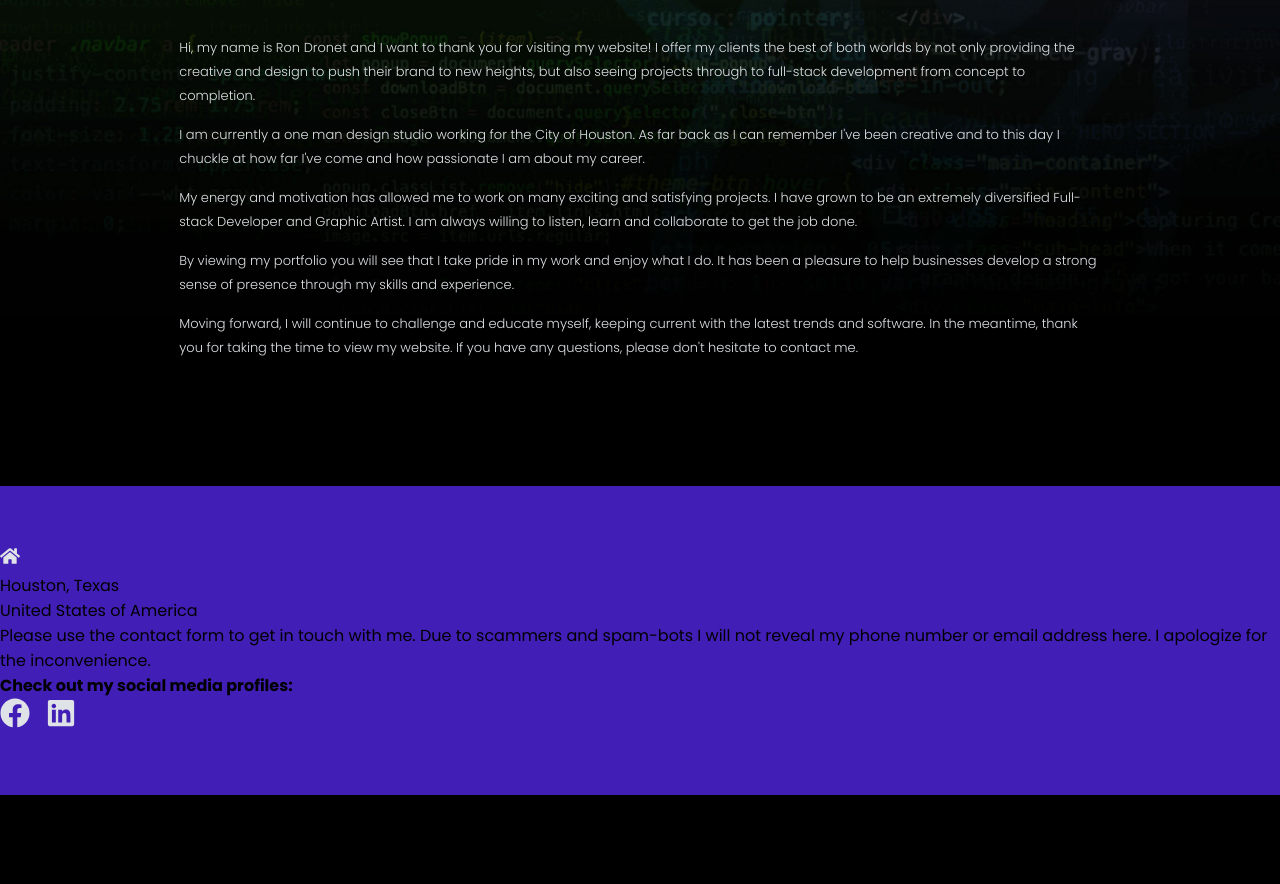
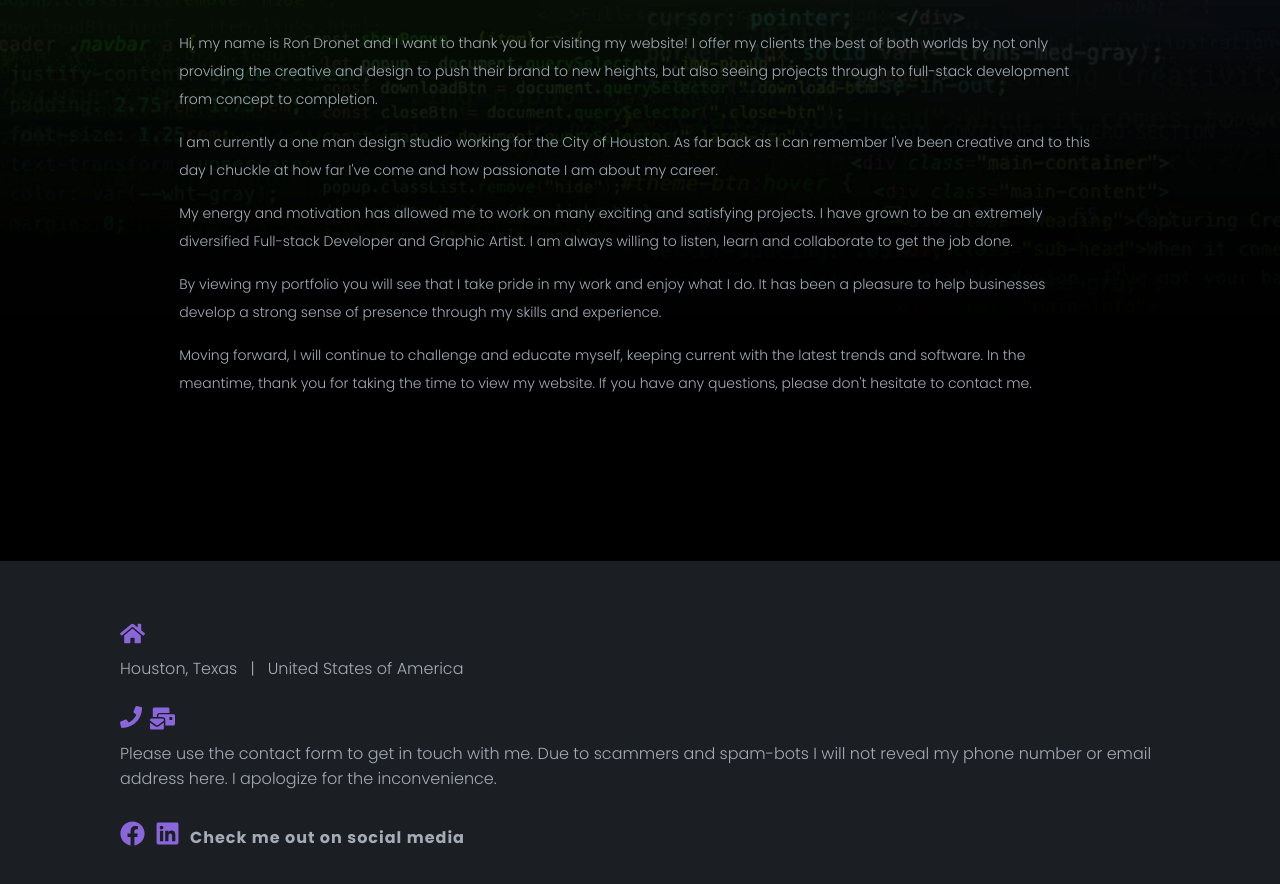
Before and after one commit to DronetDevDesign/dronetdevdesign-app, a React (Create React App) app: page / in a window 1280 px wide. Shown: the part 486-1370 px from the top of the page. Before the commit the page ends 1281 px from the top, so only its background shows below. Built offline with nearby package versions, Linux system fonts and the light colour scheme.

Commit message:
creating footer component and css styles

```diff
--- a/src/components/Footer.js
+++ b/src/components/Footer.js
@@ -1,6 +1,6 @@
 import './FooterStyles.css';
 import React from 'react';
-import { FaHome, FaLinkedin, FaFacebook } from 'react-icons/fa';
+import { FaHome, FaLinkedin, FaFacebook, FaPhone, FaMailBulk } from 'react-icons/fa';
 
 const Footer = () => {
   return (
@@ -8,21 +8,29 @@ const Footer = () => {
       <div className='footer-container'>
         <div className='contact'>
           <div className='address'>
-            <FaHome size={20} style={{color: '#DFE2E6', marginRight: '32px'}} />
+            <div className='icons'>
+              <FaHome size={25} style={{ color: '#8A66DB', marginRight: '8px' }} />
+            </div>
             <div>
-              <p>Houston, Texas</p>
-              <p>United States of America</p>
+              <p>Houston, Texas &nbsp; | &nbsp; United States of America</p>
             </div>
           </div>
-          <div className='contact-me'></div>
-          <p>Please use the contact form to get in touch with me. Due to scammers and spam-bots I will not reveal my phone number or email address here. I apologize for the inconvenience.</p>
+          <div className='contact-section'>
+            <div className='contact-me'>
+              <div className='icons'>
+                <FaPhone size={22} style={{ color: '#8A66DB', marginRight: '8px' }} />
+                <FaMailBulk size={25} style={{ color: '#8A66DB', marginRight: '8px' }} />
+              </div>
+              <p>Please use the contact form to get in touch with me. Due to scammers and spam-bots I will not reveal my phone number or email address here. I apologize for the inconvenience.</p>
+            </div>
+          </div>
         </div>
         <div className='social-media'>
-          <h4>Check out my social media profiles:</h4>
           <div className='social-icons'>
-            <FaFacebook size={30} style={{ color: '#DFE2E6', marginRight: '16px' }} />
-            <FaLinkedin size={30} style={{ color: '#DFE2E6', marginRight: '32px' }} />
+            <FaFacebook size={25} style={{ color: '#8A66DB', marginRight: '10px' }} />
+            <FaLinkedin size={25} style={{ color: '#8A66DB', marginRight: '10px' }} />
           </div>
+          <h4>Check me out on social media</h4>
         </div>
       </div>
     </div>
--- a/src/components/FooterStyles.css
+++ b/src/components/FooterStyles.css
@@ -1,5 +1,56 @@
 .footer {
   width: 100%;
-  padding: 60px 0;
-  background-color: var(--accent-color-purple);
+  padding: 60px 70px;
+  background-color: var(--accent-color-darker-grey);
+  margin-top: 75px;
 }
+
+.footer-container {
+  max-width: 1040px;
+  margin: auto;
+  display: flex;
+  flex-wrap: wrap;
+}
+
+.contact {
+  display: block;
+  margin-bottom: 30px;
+}
+
+.address {
+  margin-bottom: 25px;
+}
+
+.footer p {
+  color: var(--accent-color-lt-grey);
+  font-weight: 300;
+}
+
+.contact-section {
+  display: block;
+}
+
+.icons {
+  display: flex;
+  padding-bottom: 10px;
+}
+
+.contact-me p {
+  color: var(--accent-color-lt-grey);
+}
+
+.social-media {
+  display: flex;
+  align-items: center;
+}
+
+
+.social-media h4 {
+  color: var(--accent-color-lt-grey);
+  padding-right: 10px;
+  letter-spacing: 1px;
+}
+
+/* @media screen and (max-width: 769px) {
+
+} */
--- a/src/components/HeroSectionStyles.css
+++ b/src/components/HeroSectionStyles.css
@@ -23,7 +23,7 @@ img {
   top: 50%;
   left: 50%;
   text-align: center;
-  margin: 125px 0;
+  margin: 145px 0;
 }
 
 .hero-content h1 {
@@ -80,18 +80,18 @@ img {
 }
 
 .hero-content .about-me-text p {
-  font-size: 13px;
+  font-size: 14px;
   font-weight: 300;
   padding-top: 15px;
   text-align: left;
-  color: var(--accent-color-pale-grey);
-  line-height: 24px;
+  color: var(--accent-color-lt-grey);
+  line-height: 28px;
 }
 
 .about-me-text {
   margin: auto;
   width: 90%;
-  margin-top: 45px;
+  margin-top: 35px;
 }
 
 @media screen and (max-width: 769px) {
--- a/src/components/NavStyles.css
+++ b/src/components/NavStyles.css
@@ -1,7 +1,7 @@
 /* HEADER & NAVIGATION MENU */
 .header {
   width: 100%;
-  height: 90px;
+  height: 80px;
   display: flex;
   justify-content: space-between;
   align-items: center;
```
Also changed, not shown: src/assets/hero-section-bkgd.jpg.
